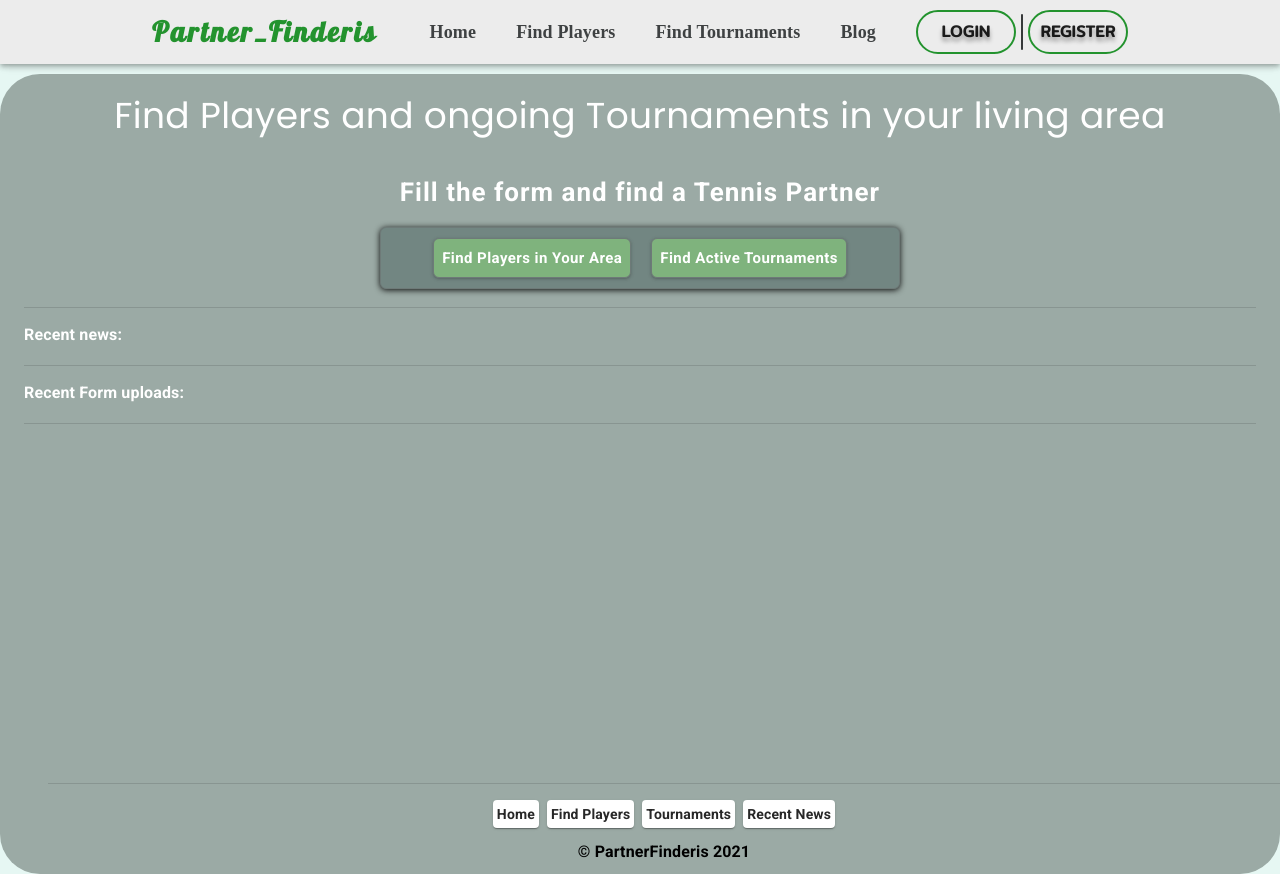
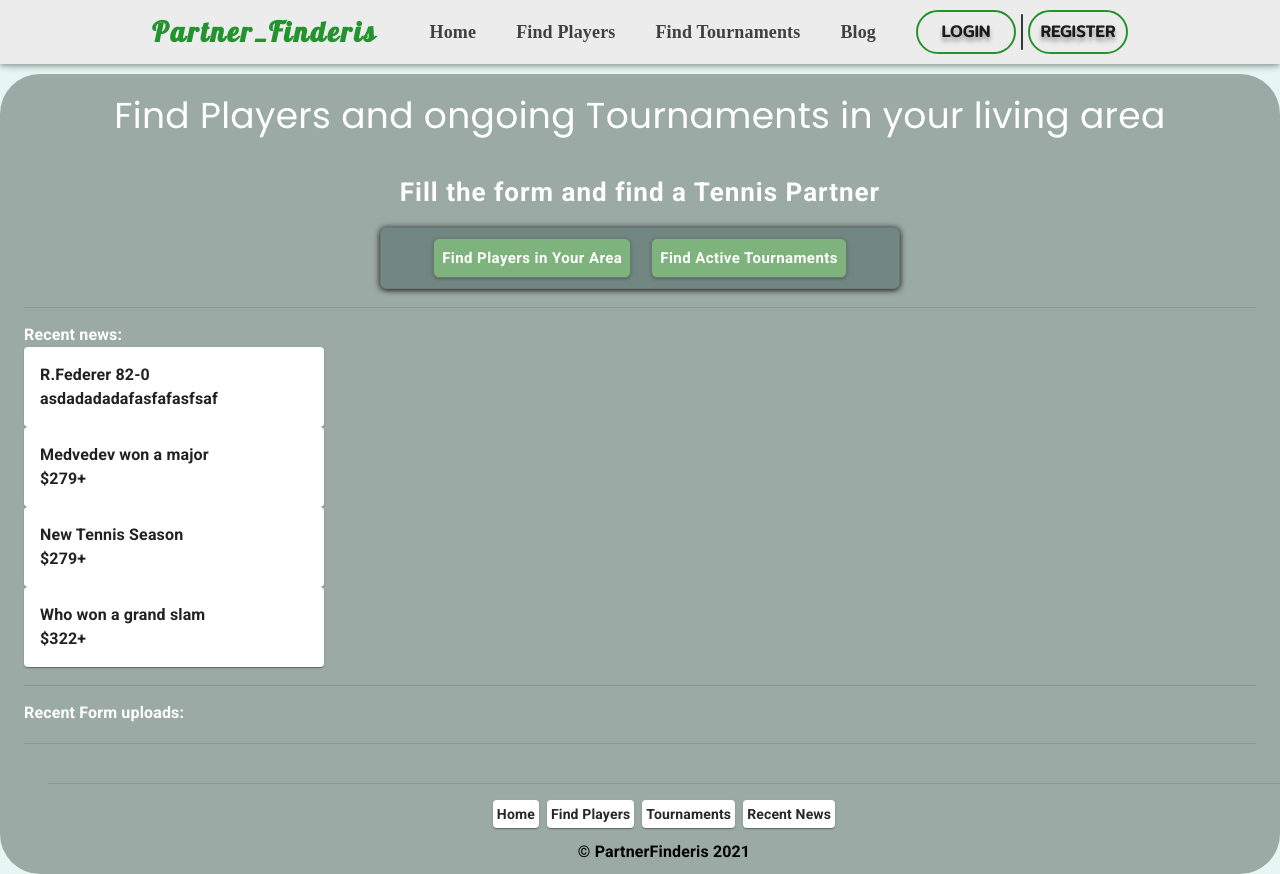
Before and after one commit to TadasSipavicius/Searching-Partner-Website, a React (Create React App) app in the folder Client/: page / in a window 1280 px wide. Shown: the top 874 px of the page. Built offline with nearby package versions, Linux system fonts and the light colour scheme; no server answers; a web font is replaced by a local one.

Commit message:
Each blog card route are working

```diff
--- a/Client/src/App.tsx
+++ b/Client/src/App.tsx
@@ -36,6 +36,8 @@ export default function App() {
             <Route exact path='/blog' component={React.lazy(() => import('./Pages/Blog'))}/>
             <Route exact path='/createpost' component={React.lazy(() => import('./Pages/CreatePost'))}/>
             <Route exact path='/loginrequirement' component={React.lazy(() => import('./Pages/LoginRequirement'))}/>
+            <Route exact path='/blog/:id' component={React.lazy(() => import('./Pages/BlogPage'))}/>
+
             <ProtectedRoute
               component= {React.lazy(() => import('./Pages/Profile'))}
               exact
--- a/Client/src/Components/Cards/BlogCard.tsx
+++ b/Client/src/Components/Cards/BlogCard.tsx
@@ -1,10 +1,35 @@
-import { Container } from '@material-ui/core';
+import { Card, CardActionArea, CardContent, createStyles, makeStyles, Theme, Typography } from '@material-ui/core';
 import React from 'react';
+import { useHistory } from 'react-router';
 
-export default function BlogCard(){
+const useStyles = makeStyles( (theme: Theme) =>
+    createStyles({
+        card: {
+            maxWidth: 300,
+        }
+    }))
+
+
+export default function BlogCard(item){
+
+    const classes = useStyles();
+    const history = useHistory();
+
+    const handleClick = () =>{
+        history.push(`/blog/${item.item.id}`)
+    }
     return(
-        <Container>
-            Blog Card
-        </Container>
+        <Card className={classes.card}>
+            <CardActionArea onClick={handleClick}>
+                <CardContent>
+                    <Typography>
+                        {item.item.title}
+                    </Typography>
+                    <Typography>
+                        {item.item.description}
+                    </Typography>
+                </CardContent>
+            </CardActionArea>
+        </Card>
     )
 }
--- /dev/null
+++ b/Client/src/Data/BlogData.tsx
@@ -0,0 +1,24 @@
+const BlogData = [
+    {
+        id: 1,
+        title: "R.Federer 82-0",
+        description: "asdadadadafasfafasfsaf"
+    },
+    {
+        id: 2,
+        title: "Medvedev won a major",
+        description: "$279+"
+    },
+    {
+        id: 3,
+        title: "New Tennis Season",
+        description: "$279+"
+    },
+    {
+        id: 4,
+        title: "Who won a grand slam",
+        description: "$322+"
+    }
+];
+
+export default BlogData;
--- a/Client/src/Layout/HomePageItems/RecentNews.tsx
+++ b/Client/src/Layout/HomePageItems/RecentNews.tsx
@@ -2,8 +2,9 @@ import { Container, createStyles, makeStyles, Theme } from '@material-ui/core';
 import React from 'react';
 
 import DescriptionText from '../../Components/DescriptionText';
+import BlogCard from '../../Components/Cards/BlogCard';
 
-
+import BlogData from '../../Data/BlogData';
 const useStyles = makeStyles( (theme: Theme) =>
     createStyles({
         main: {
@@ -21,6 +22,10 @@ export default function RecentNews(){
     return(
         <Container className={classes.main}>
             <DescriptionText name="Recent news:" />
+            {BlogData.map(item =>(
+                <BlogCard key={item.id} item={item}/>
+            ))}
+
         </Container>
     )
 }
--- /dev/null
+++ b/Client/src/Pages/BlogPage.tsx
@@ -0,0 +1,30 @@
+import React from 'react';
+import { Container, Typography } from '@material-ui/core';
+import {useParams} from 'react-router-dom';
+
+import PageContainer from '../Components/PageContainer';
+import ContactForm from '../Components/ContactForm';
+
+import BlogData from '../Data/BlogData'
+
+interface RouteParams {
+    id: string
+}
+
+export default function BlogPage() {
+
+    const params = useParams<RouteParams>();
+    const id = parseInt(params.id)
+
+    return(
+        <PageContainer>
+            {BlogData.filter(data => data.id === id).map(item =>(
+                <Container  >
+                    <Typography>{item.title}</Typography>
+                    <Typography>{item.description}</Typography>
+                </Container>
+            ))}
+            <ContactForm />
+        </PageContainer>
+    )
+}
--- a/Client/src/Pages/CreateBlog.tsx
+++ b/Client/src/Pages/CreateBlog.tsx
@@ -14,7 +14,7 @@ const useStyles = makeStyles( (theme: Theme) =>
         }
     }))
 
-export default function PageNotFound() {
+export default function CreateBlog() {
 
     const classes = useStyles();
 
--- a/Client/src/Pages/CreateTournament.tsx
+++ b/Client/src/Pages/CreateTournament.tsx
@@ -14,7 +14,7 @@ const useStyles = makeStyles( (theme: Theme) =>
         }
     }))
 
-export default function PageNotFound() {
+export default function CreateTournament() {
 
     const classes = useStyles();
 
```
